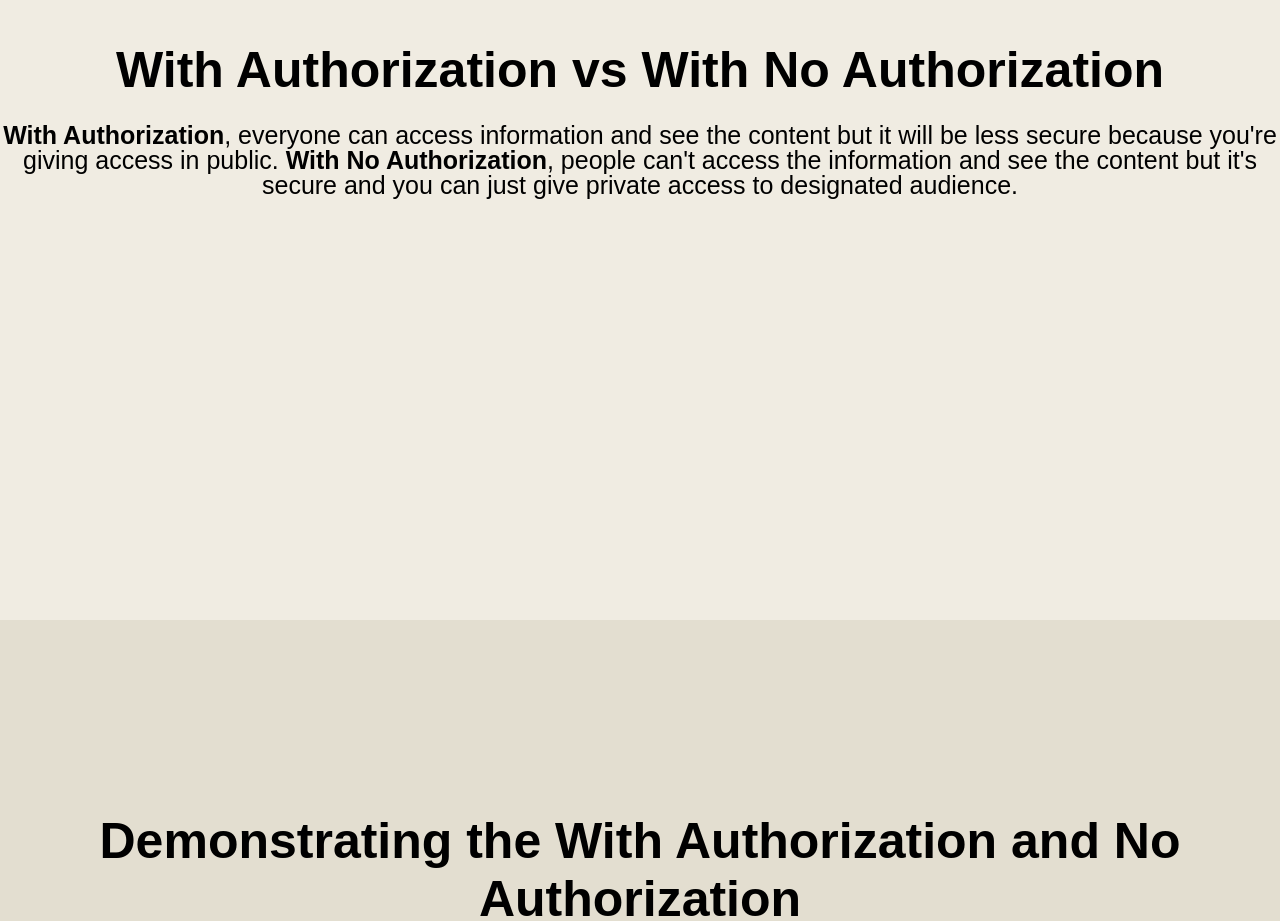
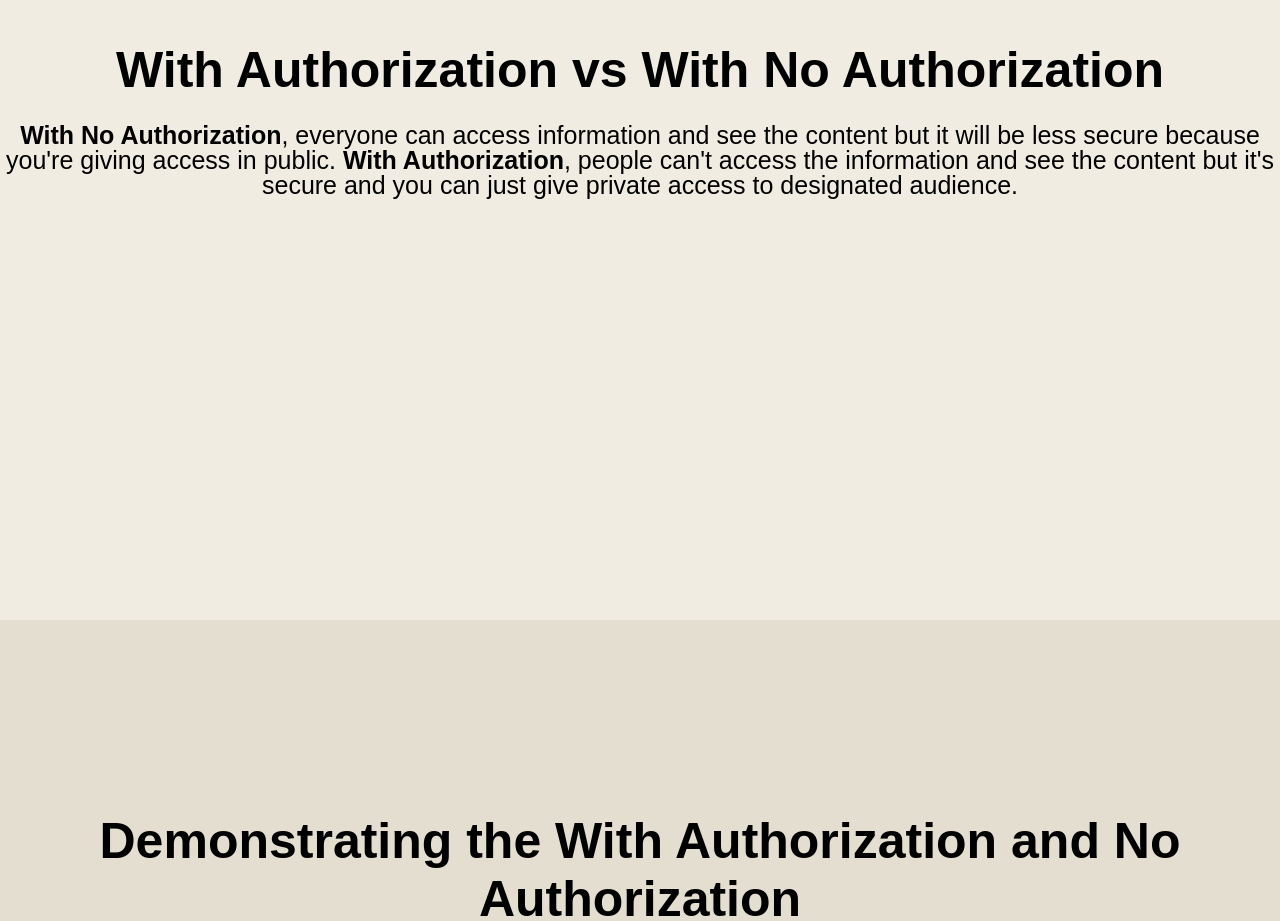
Before and after one commit to Zerooaa/AuthorizedWebsite, a plain HTML site: page main.html in a window 1280 px wide. Shown: the part 1780-2701 px from the top of the page. Drawn offline with Linux system fonts and the light colour scheme.

Commit message:
Update main.html

```diff
--- a/main.html
+++ b/main.html
@@ -35,8 +35,8 @@
     <section id="difference">
         <h2 id="title2">With Authorization vs With No Authorization</h2>
         <p id="p2">
-            <b>With Authorization</b>, everyone can access information and see the content but it will be less secure because you're giving access in public.
-            <b>With No Authorization</b>, people can't access the information and see the content but it's secure and you can just give private access to designated audience.
+            <b>With No Authorization</b>, everyone can access information and see the content but it will be less secure because you're giving access in public.
+            <b>With Authorization</b>, people can't access the information and see the content but it's secure and you can just give private access to designated audience.
         </p>
     </section>
     <section id="demonstration">
```
